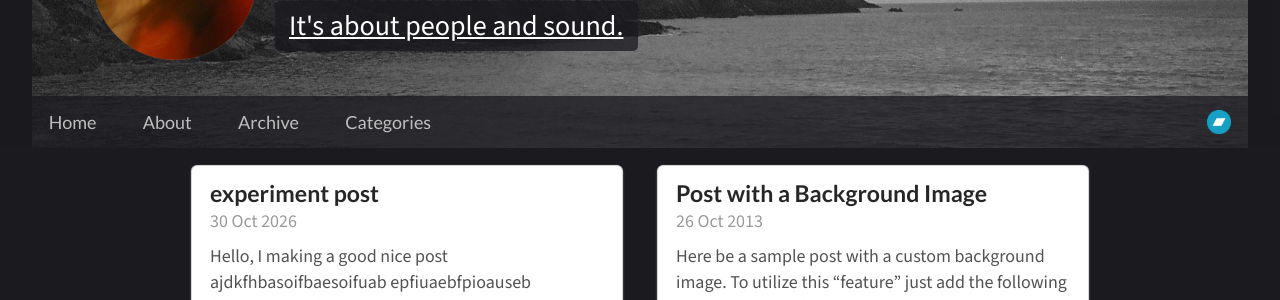
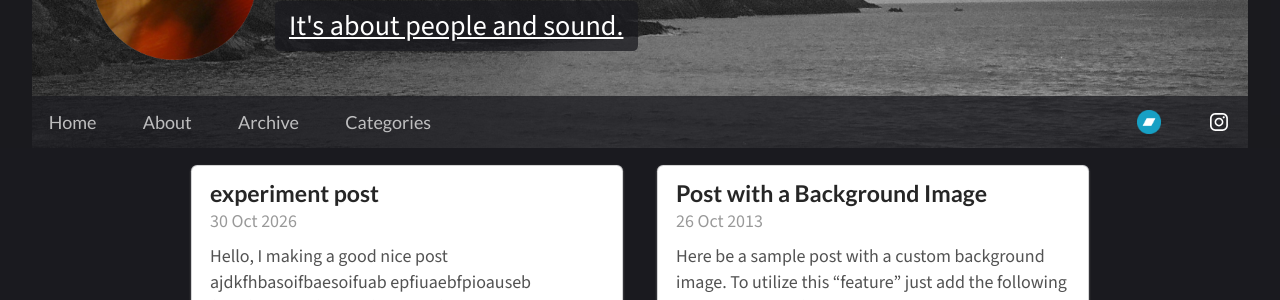
Before and after one commit to ZOOCHOSIS-BLOG/ZOOCHOSIS-BLOG.github.io, a Jekyll site: the page built from index.html, in a window 1280 px wide. Shown: the part 140-440 px from the top of the page. Built offline with Jekyll 4.4.1, drawn with Linux system fonts in a browser that asks for light colours.

Commit message:
bandcamp and instagram added

```diff
--- a/_includes/header.html
+++ b/_includes/header.html
@@ -32,6 +32,9 @@
                         <a class="item" href="https://zoochosis.bandcamp.com/">
                             <img class="bandcamp-logo" src="/assets/img/other%20photos/logos/bandcamp.png" alt="Bandcamp"/>
                         </a>
+                        <a class="item" href="https://www.instagram.com/zoochosis/">
+                            <img class="instagram-logo" src="/assets/img/other%20photos/logos/instagram.svg" alt="Instagram"/>
+                        </a>
                     </div>
                 </div>
             </div>
--- a/assets/css/main.css
+++ b/assets/css/main.css
@@ -73,6 +73,13 @@ header {
     display: block;
     height: 24px;
     width: auto;
+}
+
+.ui.menu .item > img.instagram-logo {
+    display: block;
+    height: 24px;
+    width: auto;
+    filter: brightness(0) invert(1);
 }
 
 .head-area {
```
Also changed, not shown: assets/img/other photos/logos/instagram.svg (added), 13 other files.
